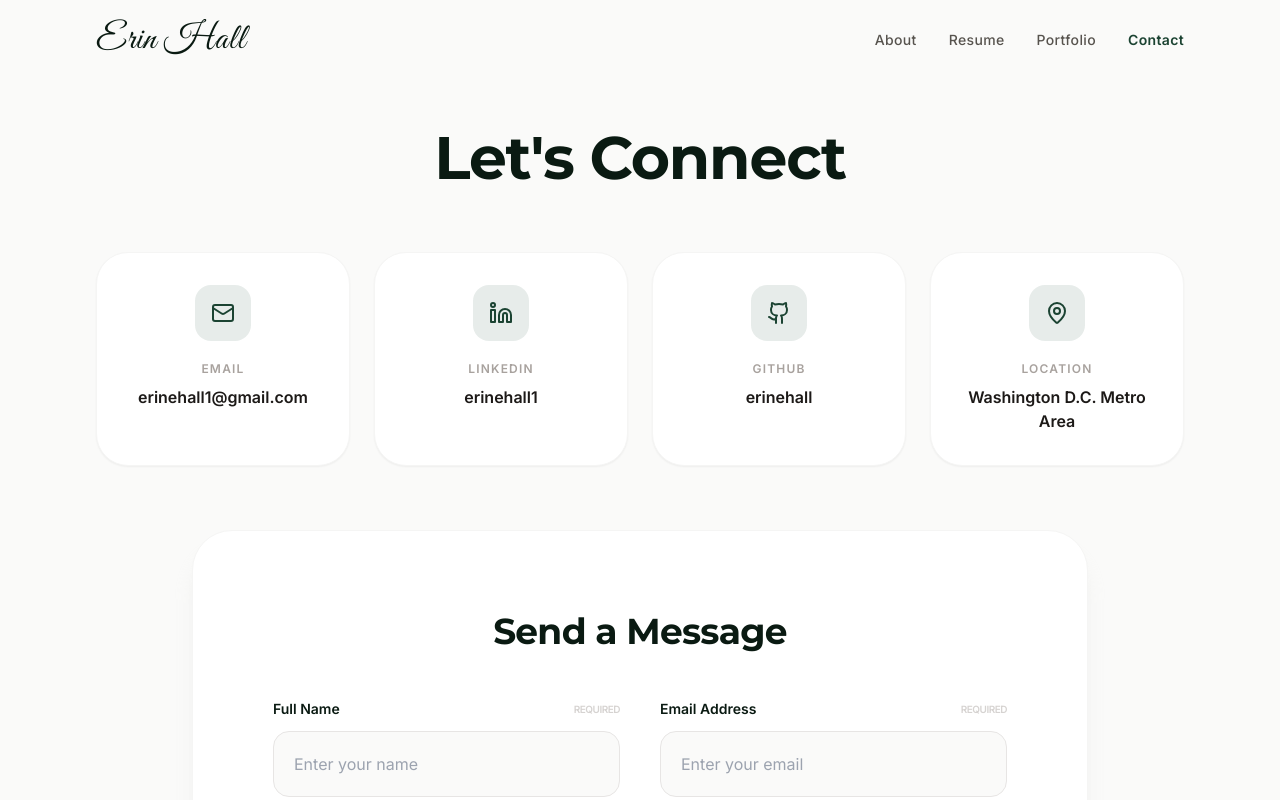
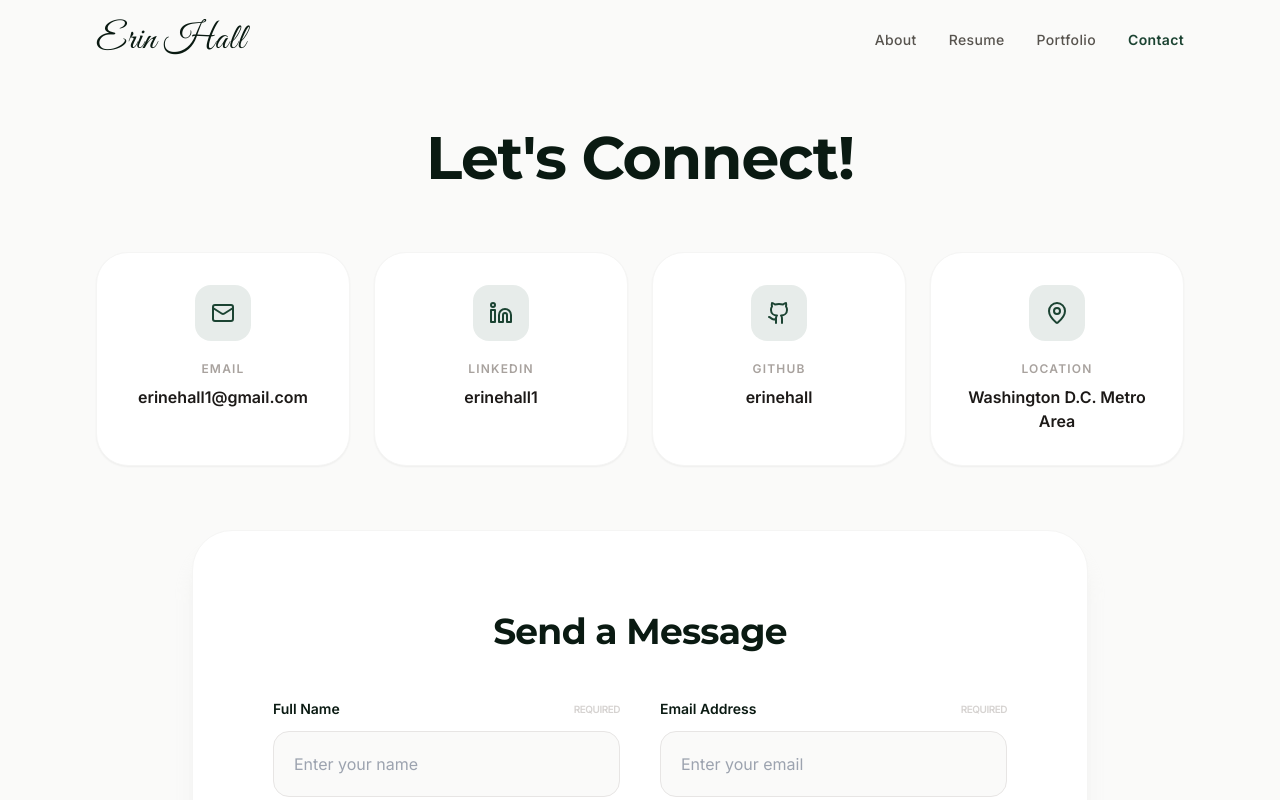
Before and after one commit to erinehall/erinehall.github.io, a React (Vite) app: page /#/contact in a window 1280 px wide. Shown: the top 800 px of the page. Built offline with nearby package versions, Linux system fonts and the light colour scheme.

Commit message:
Updated page title to 'Let's Connect!'

```diff
--- a/src/pages/Contact.tsx
+++ b/src/pages/Contact.tsx
@@ -71,7 +71,7 @@ const Contact: React.FC = () => {
     <div className="pt-32 pb-24 bg-stone-50 min-h-screen">
       <div className="max-w-screen-xl mx-auto px-6 sm:px-12 lg:px-24">
         <ScrollReveal className="text-center mb-16" baseDelay={100}>
-          <h1 className="text-5xl xl:text-6xl font-serif font-bold text-primary">Let's Connect</h1>
+          <h1 className="text-5xl xl:text-6xl font-serif font-bold text-primary">Let's Connect!</h1>
         </ScrollReveal>
 
         <div className="space-y-16">
```
